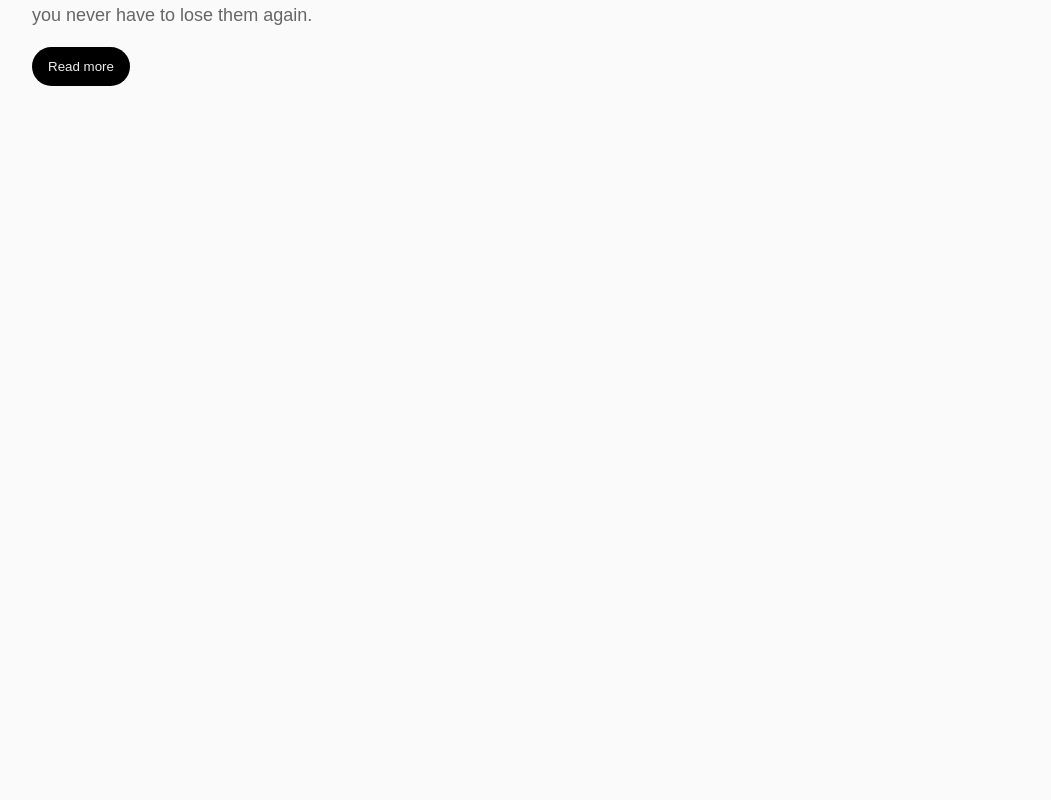
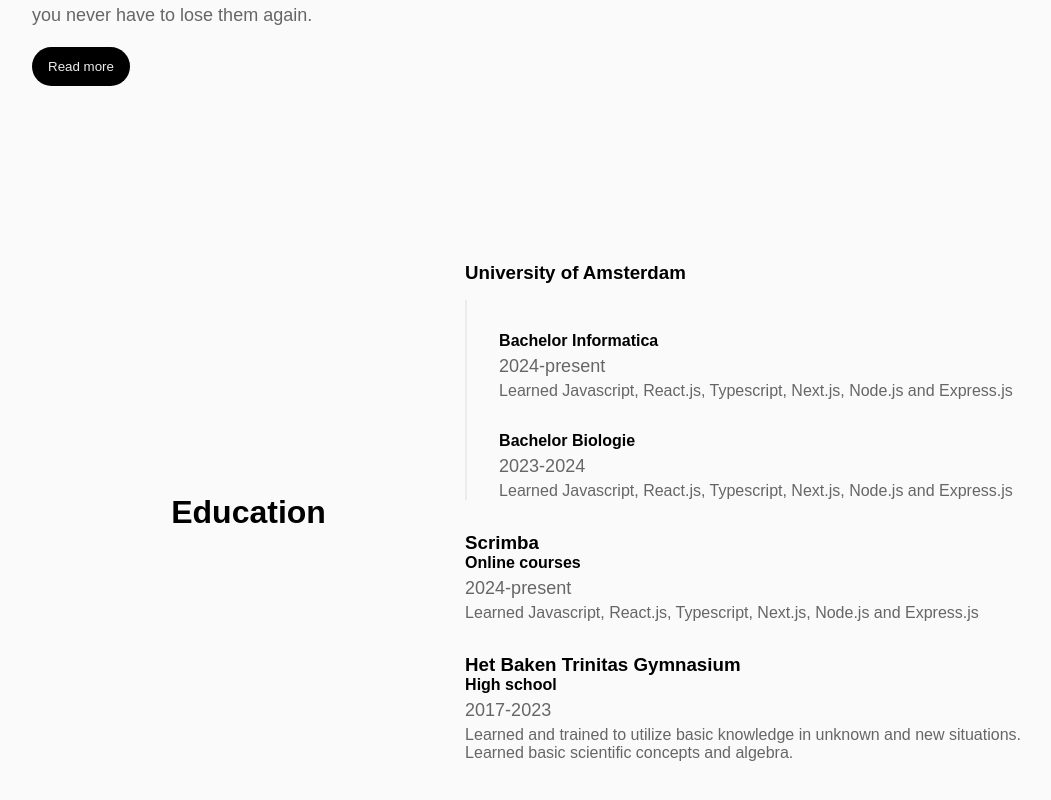
Before and after one commit to RoshanBansie/Portfolio, a Next.js app: page / in a window 1280 px wide. Shown: the part 1405-2205 px from the top of the page, without its empty margins (32-1083 px from the left). Before the commit the page ends 1539 px from the top, so only its background shows below. Built offline with nearby package versions, Linux system fonts and the light colour scheme.

Commit message:
Educatie sectie hard-coded content en styling.

```diff
--- a/app/page.tsx
+++ b/app/page.tsx
@@ -1,12 +1,14 @@
+import Education from "@/components/home/education/Education";
 import "./page.css";
 import Hero from "@/components/home/hero/Hero";
-import Projects from "@/components/home/Projects";
+import Projects from "@/components/home/projects/Projects";
 
 export default function Home() {
   return (
       <main>
         <Hero />
         <Projects />
+        <Education />
       </main>
   );
 }
--- /dev/null
+++ b/components/home/education/Education.tsx
@@ -0,0 +1,58 @@
+import "./education.css"
+
+export default function Education() {
+    return (
+        <section className="education-section">
+            <h2>Education</h2>
+            <div className="education-content">
+
+                <div className="education-container">
+                    <h3>University of Amsterdam</h3>
+                    <div className="education-group">
+                        <div className="education-subcontainer">
+                            <h4>Bachelor Informatica</h4>
+                            <p>2024-present</p>
+                            <ul>
+                                <li>
+                                    Learned Javascript, React.js, Typescript, Next.js, Node.js and Express.js
+                                </li>
+                            </ul>
+                        </div>
+                        <div className="education-subcontainer">
+                            <h4>Bachelor Biologie</h4>
+                            <p>2023-2024</p>
+                            <ul>
+                                <li>
+                                    Learned Javascript, React.js, Typescript, Next.js, Node.js and Express.js
+                                </li>
+                            </ul>
+                        </div>
+                    </div>
+                </div>
+                <div className="education-subcontainer">
+                    <h3>Scrimba</h3>
+                    <h4>Online courses</h4>
+                    <p>2024-present</p>
+                    <ul>
+                        <li>
+                            Learned Javascript, React.js, Typescript, Next.js, Node.js and Express.js
+                        </li>
+                    </ul>
+                </div>
+                <div className="education-subcontainer">
+                    <h3>Het Baken Trinitas Gymnasium</h3>
+                    <h4>High school</h4>
+                    <p>2017-2023</p>
+                    <ul>
+                        <li>
+                            Learned and trained to utilize basic knowledge in unknown and new situations.
+                        </li>
+                        <li>
+                            Learned basic scientific concepts and algebra.
+                        </li>
+                    </ul>
+                </div>
+            </div>
+        </section>
+    )
+}
--- /dev/null
+++ b/components/home/education/education.css
@@ -0,0 +1,31 @@
+@import "@/app/globals.css";
+
+.education-section {
+    margin: 10rem auto;
+    max-width: 90%;
+    display: flex;
+    justify-content: space-evenly;
+    align-items: center;
+}
+
+.education-subcontainer {
+    margin-top: 2rem;
+}
+
+.education-subcontainer li {
+    color: var(--text-tertiary);
+}
+
+.education-subcontainer ul {
+    padding: 0;
+    list-style: none;
+}
+
+.education-group {
+    display: flex;
+    flex-direction: column;
+    justify-content: space-between;
+    border-left: 2px solid var(--button-secondary-border);
+    padding: 0 2rem;
+    margin-top: 1rem;
+}
--- a/components/home/Projects.tsx
+++ b/components/home/projects/Projects.tsx
@@ -2,7 +2,7 @@
 import React from "react"
 import Image from "next/image"
 import Link from "next/link"
-import Skeleton from "../layout/skeleton/Skeleton"
+import Skeleton from "../../layout/skeleton/Skeleton"
 import "./projects.css"
 
 type ProjectCard = {
```
Also changed, not shown: components/home/projects/projects.css (renamed from components/home/projects.css).
